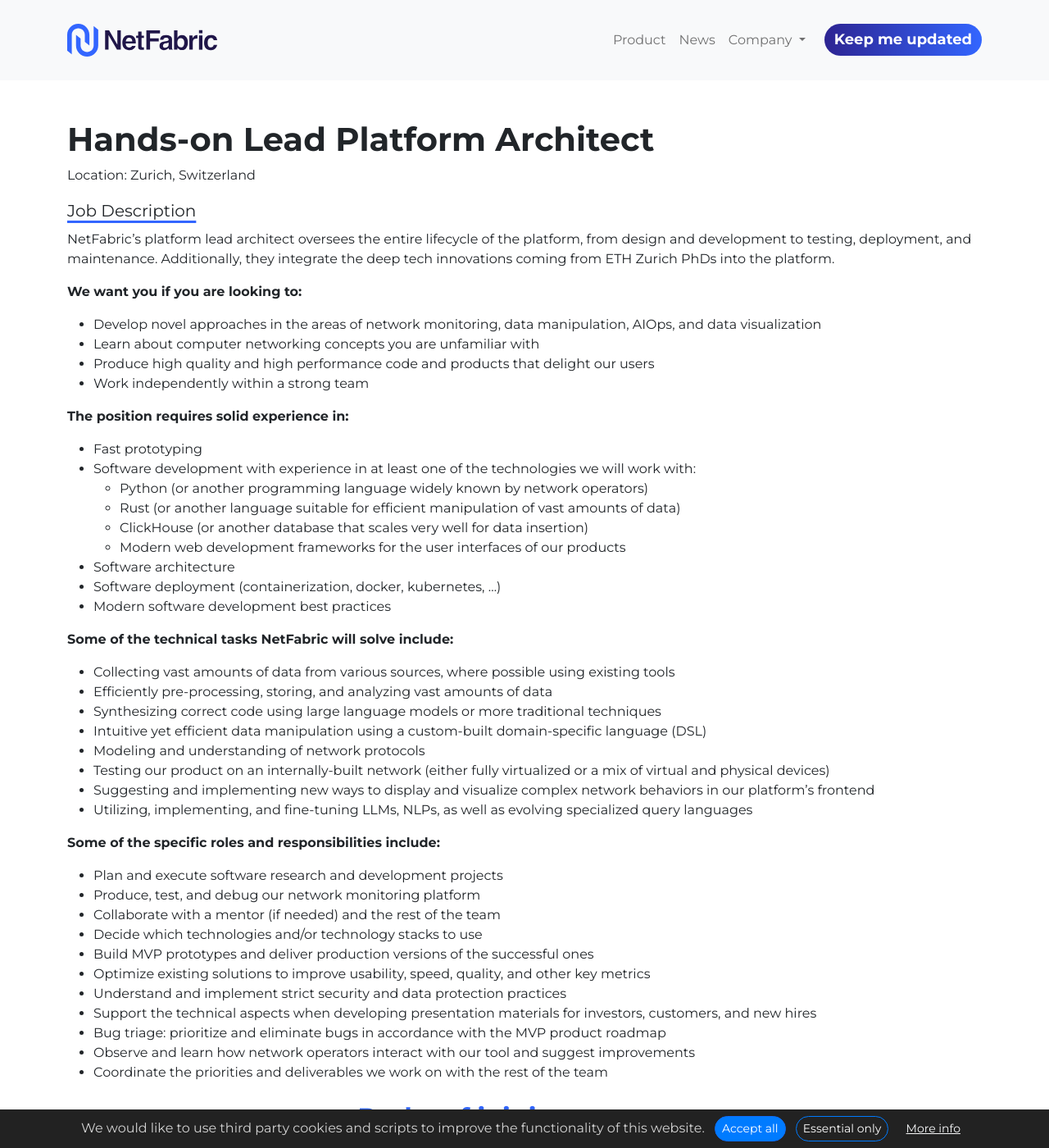
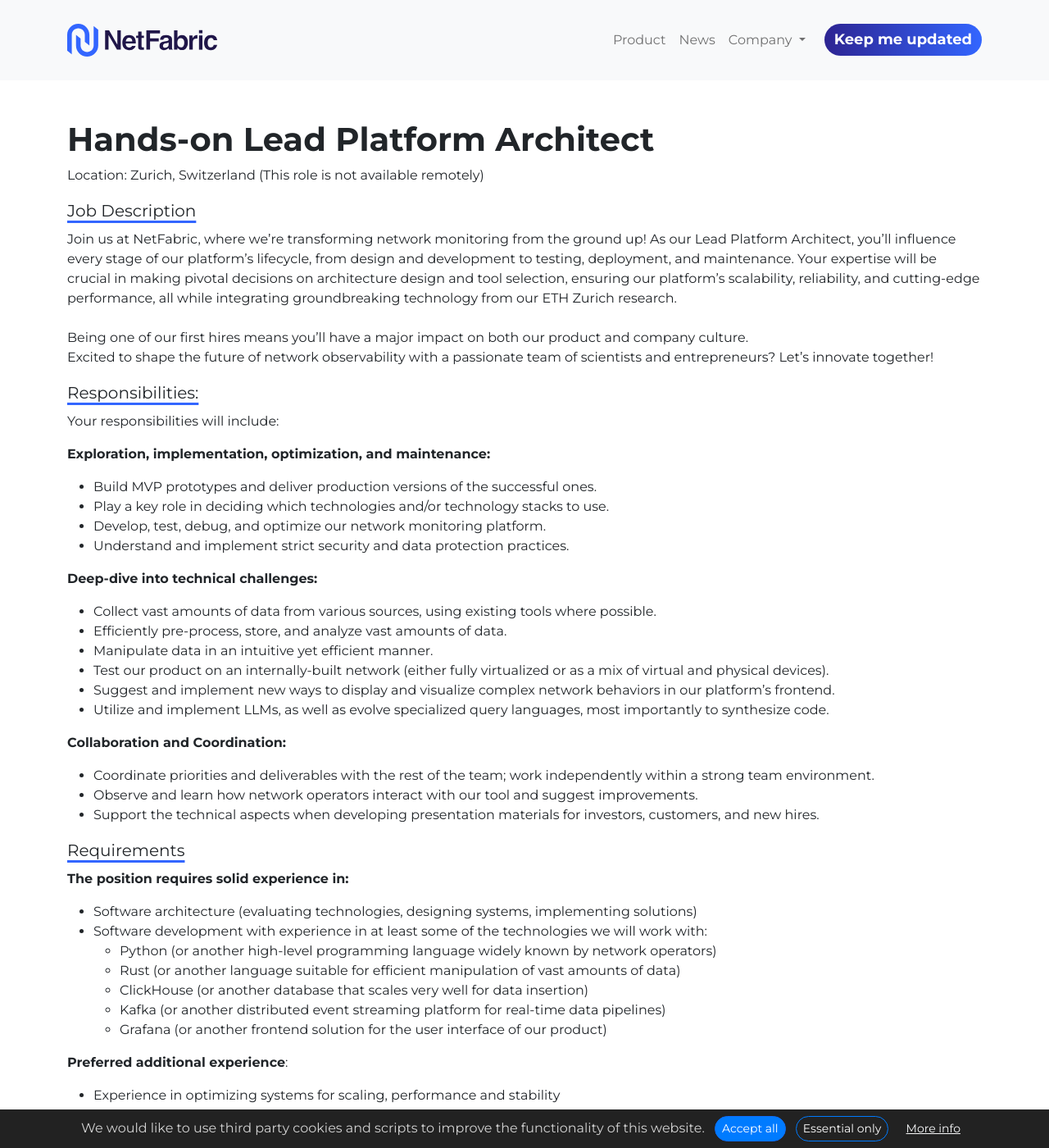
Before and after one commit to NetFabric-AI/NetFabric-AI.github.io, a Jekyll site: the page built from _jobs/leadarchitect.md, in a window 1280 px wide and 1400 px high. Shown: the whole window at 82% size. Built offline with Jekyll 4.4.1, drawn with Linux system fonts in a browser that asks for light colours; some of the changed text lies outside the part shown.

Commit message:
UpdatedJobDescription

```diff
--- a/_jobs/leadarchitect.md
+++ b/_jobs/leadarchitect.md
@@ -4,64 +4,57 @@
 show: true
 ---
 
-Location: Zurich, Switzerland
+Location: Zurich, Switzerland (This role is not available remotely)
 
 ### Job Description
 
-NetFabric's platform lead architect oversees the entire lifecycle of the platform, from design and development to testing, deployment, and maintenance. Additionally, they integrate the deep tech innovations coming from ETH Zurich PhDs into the platform.
+Join us at NetFabric, where we're transforming network monitoring from the ground up! As our Lead Platform Architect, you'll influence every stage of our platform's lifecycle, from design and development to testing, deployment, and maintenance. Your expertise will be crucial in making pivotal decisions on architecture design and tool selection, ensuring our platform’s scalability, reliability, and cutting-edge performance, all while integrating groundbreaking technology from our ETH Zurich research.
+<br><br>
+Being one of our first hires means you'll have a major impact on both our product and company culture. <br>
+Excited to shape the future of network observability with a passionate team of scientists and entrepreneurs? Let's innovate together!
 
 
-**We want you if you are looking to:**
+### Responsibilities:
+Your responsibilities will include:
 
-- Develop novel approaches in the areas of network monitoring, data manipulation, AIOps, and data visualization
-- Learn about computer networking concepts you are unfamiliar with
-- Produce high quality and high performance code and products that delight our users
-- Work independently within a strong team
+**Exploration, implementation, optimization, and maintenance:**
+- Build MVP prototypes and deliver production versions of the successful ones.
+- Play a key role in deciding which technologies and/or technology stacks to use.
+- Develop, test, debug, and optimize our network monitoring platform.
+- Understand and implement strict security and data protection practices.
+
+**Deep-dive into technical challenges:**
+- Collect vast amounts of data from various sources, using existing tools where possible.
+- Efficiently pre-process, store, and analyze vast amounts of data.
+- Manipulate data in an intuitive yet efficient manner.
+- Test our product on an internally-built network (either fully virtualized or as a mix of virtual and physical devices).
+- Suggest and implement new ways to display and visualize complex network behaviors in our platform’s frontend.
+- Utilize and implement LLMs, as well as evolve specialized query languages, most importantly to synthesize code.
+
+**Collaboration and Coordination:**
+- Coordinate priorities and deliverables with the rest of the team; work independently within a strong team environment.
+- Observe and learn how network operators interact with our tool and suggest improvements.
+- Support the technical aspects when developing presentation materials for investors, customers, and new hires.
+
+### Requirements
 
 **The position requires solid experience in:**
-
-- Fast prototyping
-- Software development with experience in at least one of the technologies we will work with:
-  - Python (or another programming language widely known by network operators)
+- Software architecture (evaluating technologies, designing systems, implementing solutions)
+- Software development with experience in at least some of the technologies we will work with:
+  - Python (or another high-level programming language widely known by network operators)
   - Rust (or another language suitable for efficient manipulation of vast amounts of data)
   - ClickHouse (or another database that scales very well for data insertion)
-  - Modern web development frameworks for the user interfaces of our products
-- Software architecture
+  - Kafka (or another distributed event streaming platform for real-time data pipelines)
+  - Grafana (or another frontend solution for the user interface of our product)
+
+**Preferred additional experience**:
+- Experience in optimizing systems for scaling, performance and stability
 - Software deployment (containerization, docker, kubernetes, …)
 - Modern software development best practices
-
-**Some of the technical tasks NetFabric will solve include:**
-
-- Collecting vast amounts of data from various sources, where possible using existing tools
-- Efficiently pre-processing, storing, and analyzing vast amounts of data
-- Synthesizing correct code using large language models or more traditional techniques
-- Intuitive yet efficient data manipulation using a custom-built domain-specific language (DSL)
-- Modeling and understanding of network protocols
-- Testing our product on an internally-built network (either fully virtualized
-  or a mix of virtual and physical devices)
-- Suggesting and implementing new ways to display and visualize complex network behaviors in our platform’s frontend
-- Utilizing, implementing, and fine-tuning LLMs, NLPs, as well as evolving specialized query languages
-
-**Some of the specific roles and responsibilities include:**
-
-- Plan and execute software research and development projects
-- Produce, test, and debug our network monitoring platform
-- Collaborate with a mentor (if needed) and the rest of the team
-- Decide which technologies and/or technology stacks to use
-- Build MVP prototypes and deliver production versions of the successful ones
-- Optimize existing solutions to improve usability, speed, quality, and other key metrics
-- Understand and implement strict security and data protection practices
-- Support the technical aspects when developing presentation materials for investors, customers, and new hires
-- Bug triage: prioritize and eliminate bugs in accordance with the MVP product roadmap
-- Observe and learn how network operators interact with our tool and suggest improvements
-- Coordinate the priorities and deliverables we work on with the rest of the team
-
-<!-- ### About us
-
-NetFabric is a startup building a platform for unlocking real-time reasoning & Artificial Intelligence for IT Operations (AIOps) across all aspects of data networks. Our technology pushes the frontiers of network understanding and reasoning across data sources.
-
-We are building up a strong team with great people including serial entrepreneurs, ETH PhD holders, and ETH professors. -->
-
+- Fast prototyping
+- Ability to mentor junior developers
+- Some experience in computer networking, or willingness to learn about computer networking concepts you are unfamiliar with
+<br>
+{% include careers-how-to-apply.md %}
+<br>
 {% include careers-benefits.md %}
-
-{% include careers-how-to-apply.md %}
```
